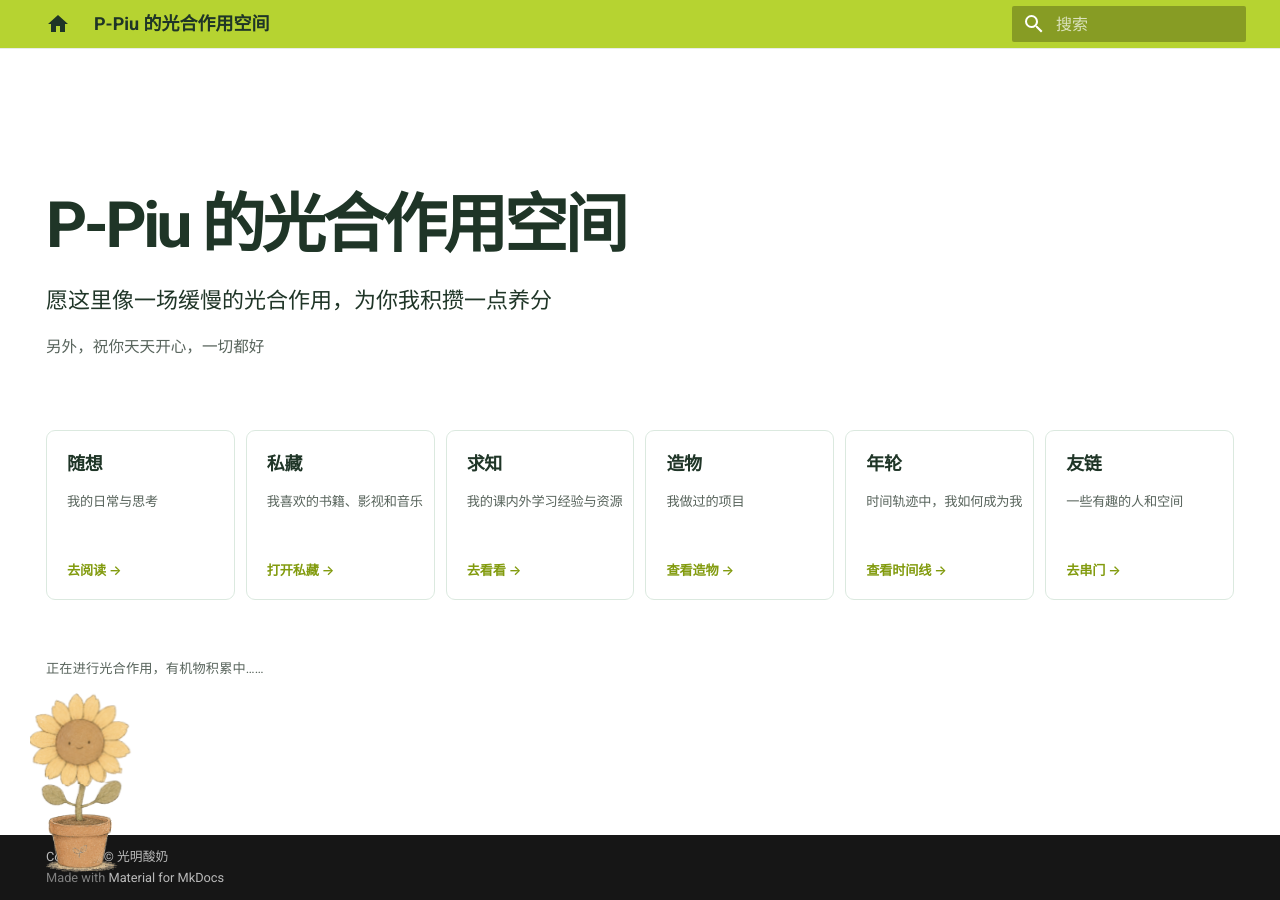
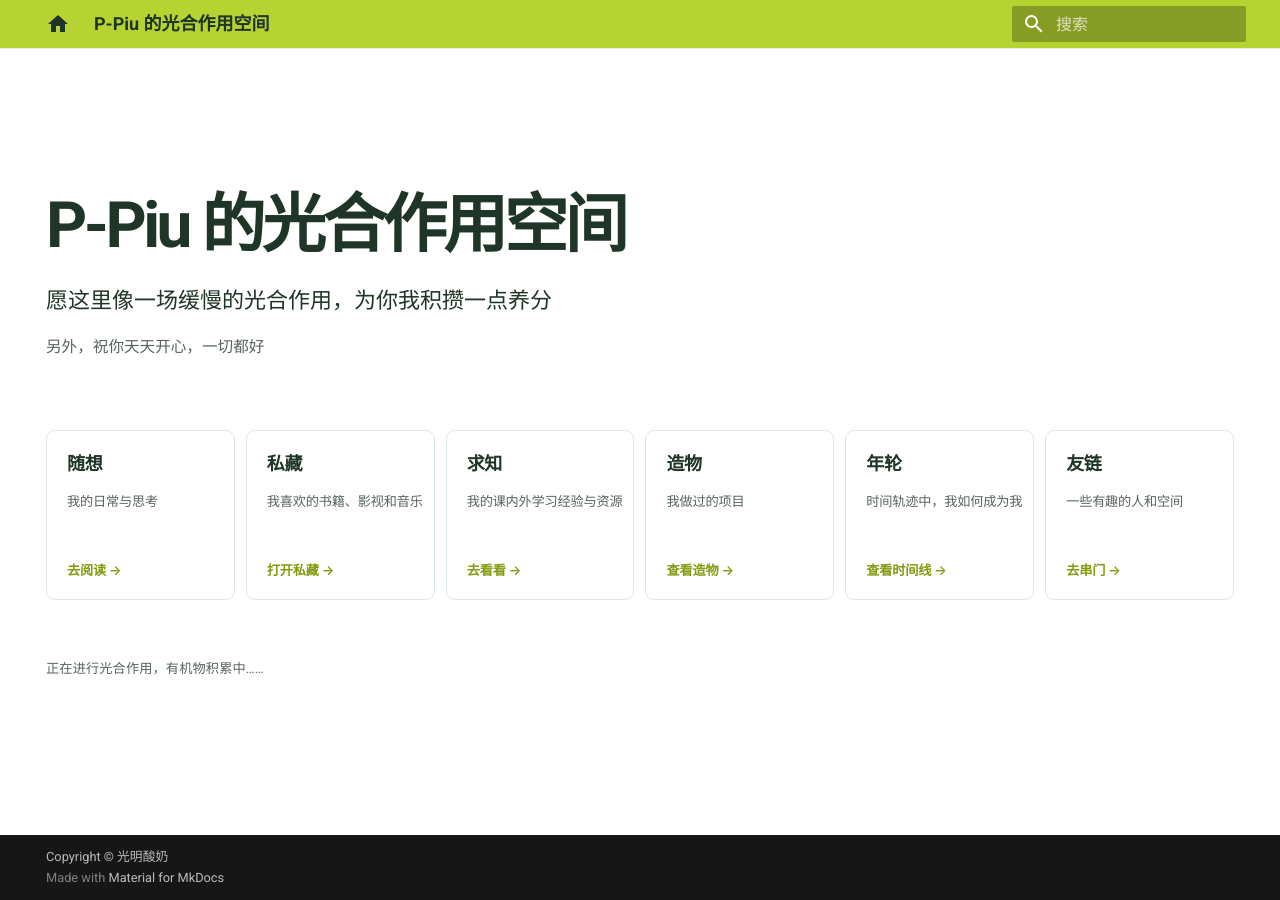
Before and after one commit to P-Piu/P-Piu.github.io, an MkDocs documentation site: the page built from docs/index.md, in a window 1280 px wide. Built offline with MkDocs 1.6.1 and Material for MkDocs 9.7.7, drawn with Linux system fonts in a browser that asks for light colours.

Commit message:
移除向日葵并添加大学英语笔记

```diff
--- a/docs/index.md
+++ b/docs/index.md
@@ -75,11 +75,3 @@ hide:
 </div>
 
 <p class="growth-status">正在进行光合作用，有机物积累中……</p>
-
-<div class="sunflower-widget" data-sunflower-widget>
-  <button class="sunflower-button" type="button" aria-label="小葵">
-    <img class="sunflower-layer sunflower-base" src="assets/images/sunflower-widget.png" alt="" aria-hidden="true">
-    <img class="sunflower-layer sunflower-leaves" src="assets/images/sunflower-widget.png" alt="" aria-hidden="true">
-    <img class="sunflower-layer sunflower-head" src="assets/images/sunflower-widget.png" alt="一盆手绘向日葵">
-  </button>
-</div>
--- a/docs/javascripts/sunflower.js
+++ /dev/null
@@ -1,25 +0,0 @@
-(() => {
-  const mountSunflower = () => {
-    const widget = document.querySelector("[data-sunflower-widget]");
-    const button = widget?.querySelector(".sunflower-button");
-    if (!widget || !button || widget.dataset.bound === "true") return;
-
-    let resetTimer;
-    widget.dataset.bound = "true";
-    button.addEventListener("click", () => {
-      window.clearTimeout(resetTimer);
-      widget.classList.remove("is-tapped");
-      void widget.offsetWidth;
-      widget.classList.add("is-tapped");
-      resetTimer = window.setTimeout(() => {
-        widget.classList.remove("is-tapped");
-      }, 620);
-    });
-  };
-
-  if (document.readyState === "loading") {
-    document.addEventListener("DOMContentLoaded", mountSunflower);
-  } else {
-    mountSunflower();
-  }
-})();
--- a/docs/stylesheets/extra.css
+++ b/docs/stylesheets/extra.css
@@ -22,134 +22,6 @@
 
 body {
   color: #243029;
-}
-
-.sunflower-widget {
-  position: fixed;
-  z-index: 4;
-  left: 1.65rem;
-  bottom: 1.35rem;
-  width: clamp(4.4rem, 8vw, 6.7rem);
-  pointer-events: none;
-}
-
-.sunflower-button {
-  position: relative;
-  display: block;
-  width: 100%;
-  aspect-ratio: 525 / 940;
-  padding: 0;
-  border: 0;
-  background: transparent;
-  cursor: pointer;
-  pointer-events: auto;
-}
-
-.sunflower-button:focus-visible {
-  outline: 2px solid var(--green-accent);
-  outline-offset: 0.25rem;
-}
-
-.sunflower-layer {
-  position: absolute;
-  inset: 0;
-  display: block;
-  width: 100%;
-  height: 100%;
-  object-fit: contain;
-  pointer-events: none;
-}
-
-.sunflower-base {
-  clip-path: inset(57% 0 0);
-}
-
-.sunflower-leaves {
-  clip-path: inset(43% 0 30%);
-  transform-origin: 52% 72%;
-  animation: sunflower-leaf-follow 5.2s ease-in-out infinite;
-}
-
-.sunflower-head {
-  clip-path: inset(0 0 49%);
-  transform-origin: 51% 93%;
-  animation: sunflower-head-sway 5.2s ease-in-out infinite;
-  transition: transform 260ms ease;
-}
-
-.sunflower-button:hover .sunflower-head,
-.sunflower-button:focus-visible .sunflower-head {
-  animation: none;
-  transform: rotate(-0.6deg) translateY(-0.14rem) scale(1.025);
-}
-
-.sunflower-widget.is-tapped .sunflower-head {
-  animation: sunflower-head-tap 560ms ease-out;
-}
-
-@keyframes sunflower-head-sway {
-  0%,
-  100% {
-    transform: rotate(-1.4deg) translateY(0);
-  }
-
-  50% {
-    transform: rotate(1.1deg) translateY(-0.07rem);
-  }
-}
-
-@keyframes sunflower-leaf-follow {
-  0%,
-  100% {
-    transform: rotate(-0.35deg);
-  }
-
-  50% {
-    transform: rotate(0.45deg) translateY(-0.03rem);
-  }
-}
-
-@keyframes sunflower-head-tap {
-  0%,
-  100% {
-    transform: rotate(-1.4deg) translateY(0);
-  }
-
-  35% {
-    transform: rotate(-3deg) translateY(-0.18rem);
-  }
-
-  70% {
-    transform: rotate(1.4deg) translateY(0.03rem);
-  }
-}
-
-@media (prefers-reduced-motion: reduce) {
-  .sunflower-leaves,
-  .sunflower-head,
-  .sunflower-widget.is-tapped .sunflower-head {
-    animation: none;
-  }
-
-  .sunflower-head {
-    transition: none;
-  }
-}
-
-@media screen and (max-width: 44rem) {
-  .sunflower-widget {
-    left: 0.85rem;
-    bottom: 0.8rem;
-    width: 4rem;
-  }
-}
-
-@media screen and (max-width: 30rem) {
-  .sunflower-widget {
-    left: 0.7rem;
-    bottom: 0.65rem;
-    width: 3.4rem;
-  }
 }
 
 .md-header {
--- a/mkdocs.yml
+++ b/mkdocs.yml
@@ -44,7 +44,6 @@ extra_css:
 
 extra_javascript:
   - javascripts/sidebar-shadow.js
-  - javascripts/sunflower.js
 
 markdown_extensions:
   - attr_list
```
Also changed, not shown: docs/learning/courses.md (+11 -0 lines), docs/learning/courses/college-english-3-4.md (added, +29 -0 lines), docs/assets/images/sunflower-widget.png (deleted).
